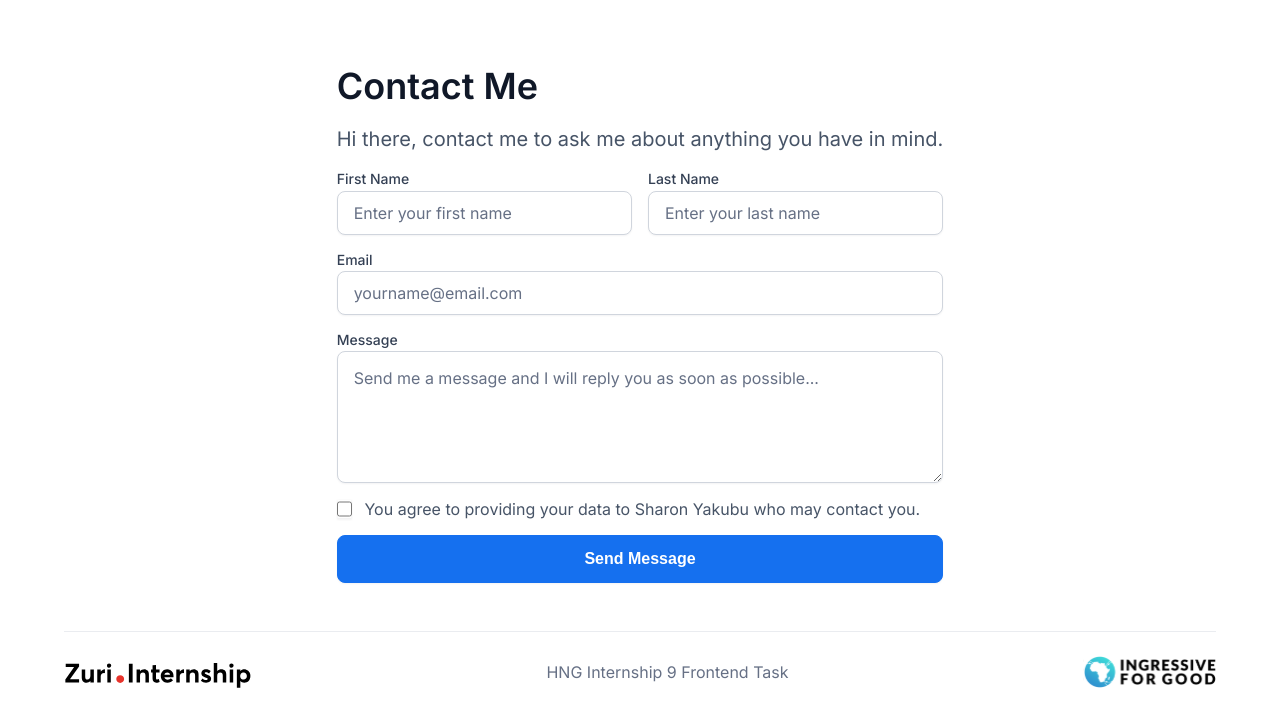
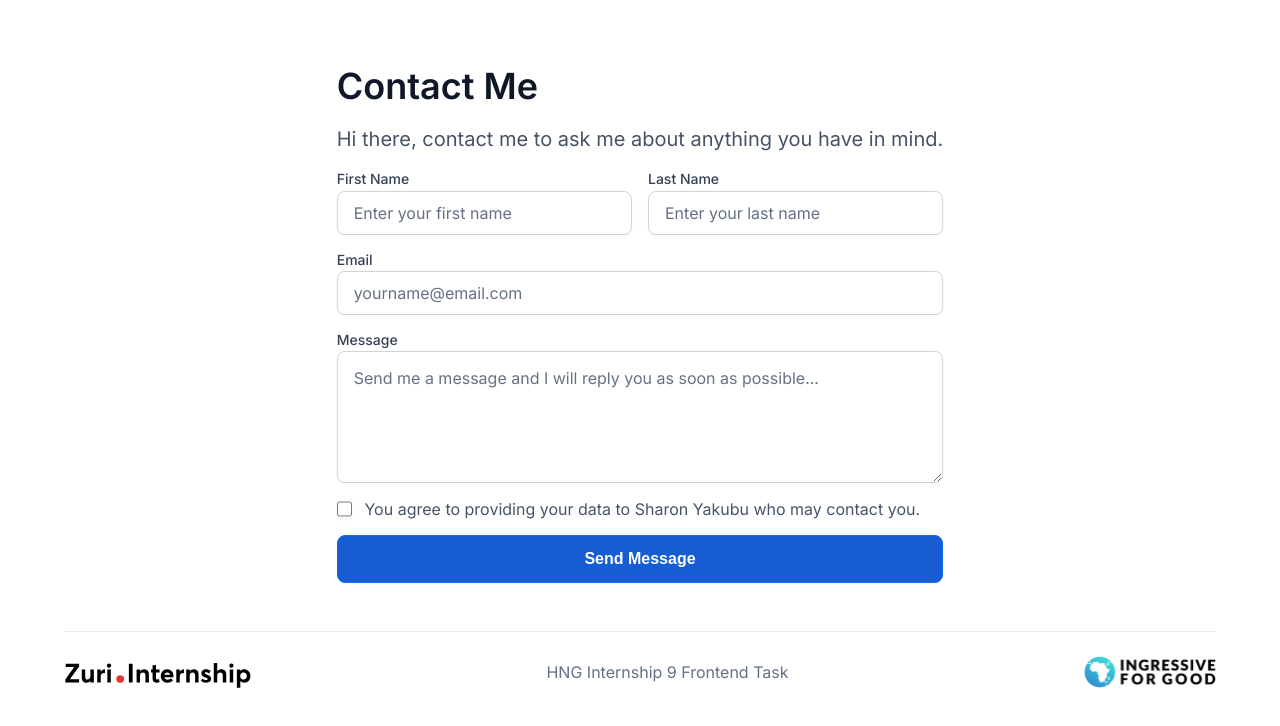
Before and after one commit to siafromspace/Linktree-Clone-Application, a React (Create React App) app: page /contact in a window 1280 px wide. In both pictures the pointer is over the button "Send Message". Shown: the top 726 px of the page. Built offline with nearby package versions, Linux system fonts and the light colour scheme.

Commit message:
chore: finishng edits

```diff
--- a/src/index.css
+++ b/src/index.css
@@ -275,6 +275,9 @@ textarea {
   border-radius: 8px;
   cursor: pointer;
 }
+#btn__submit:hover {
+  background: #175CD3;
+}
 
 @media screen and (max-width: 768px) {
   body {
```
